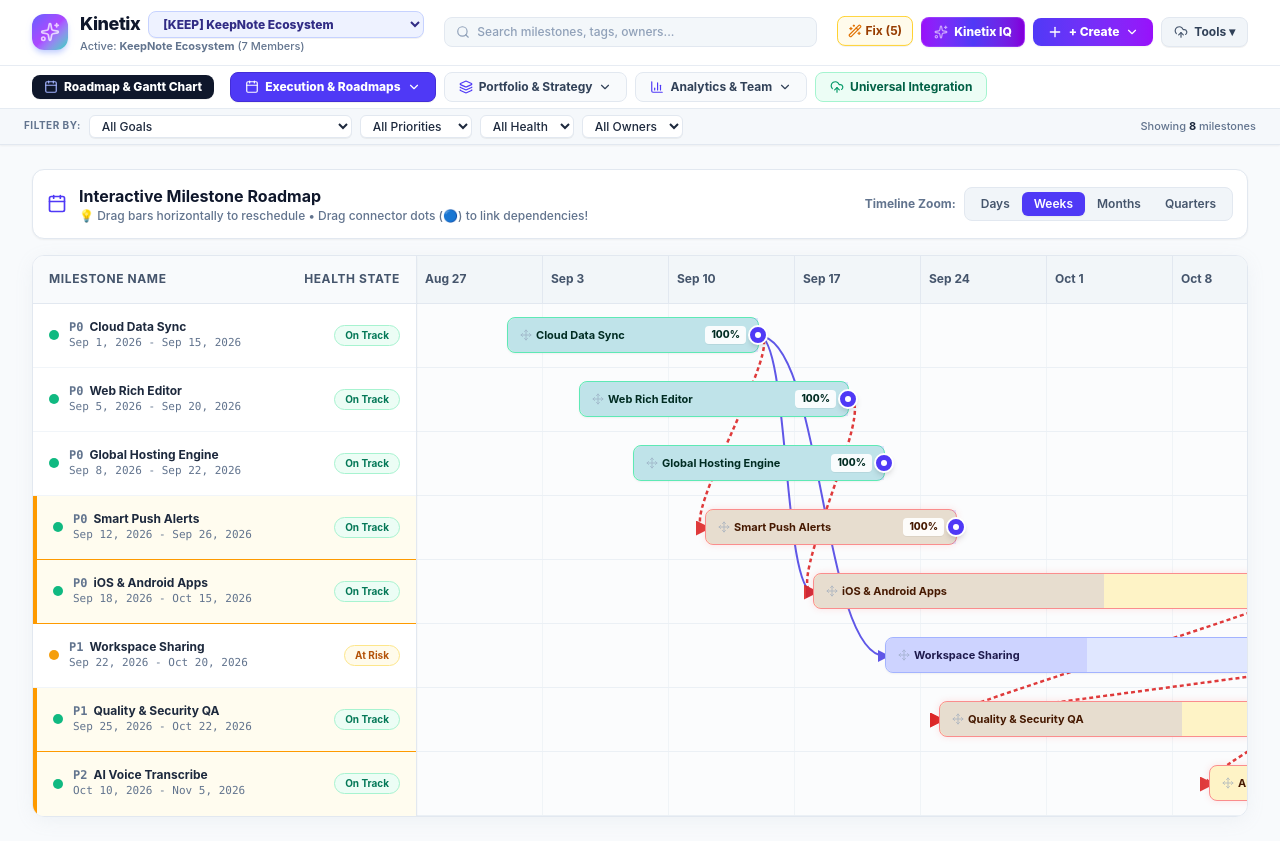
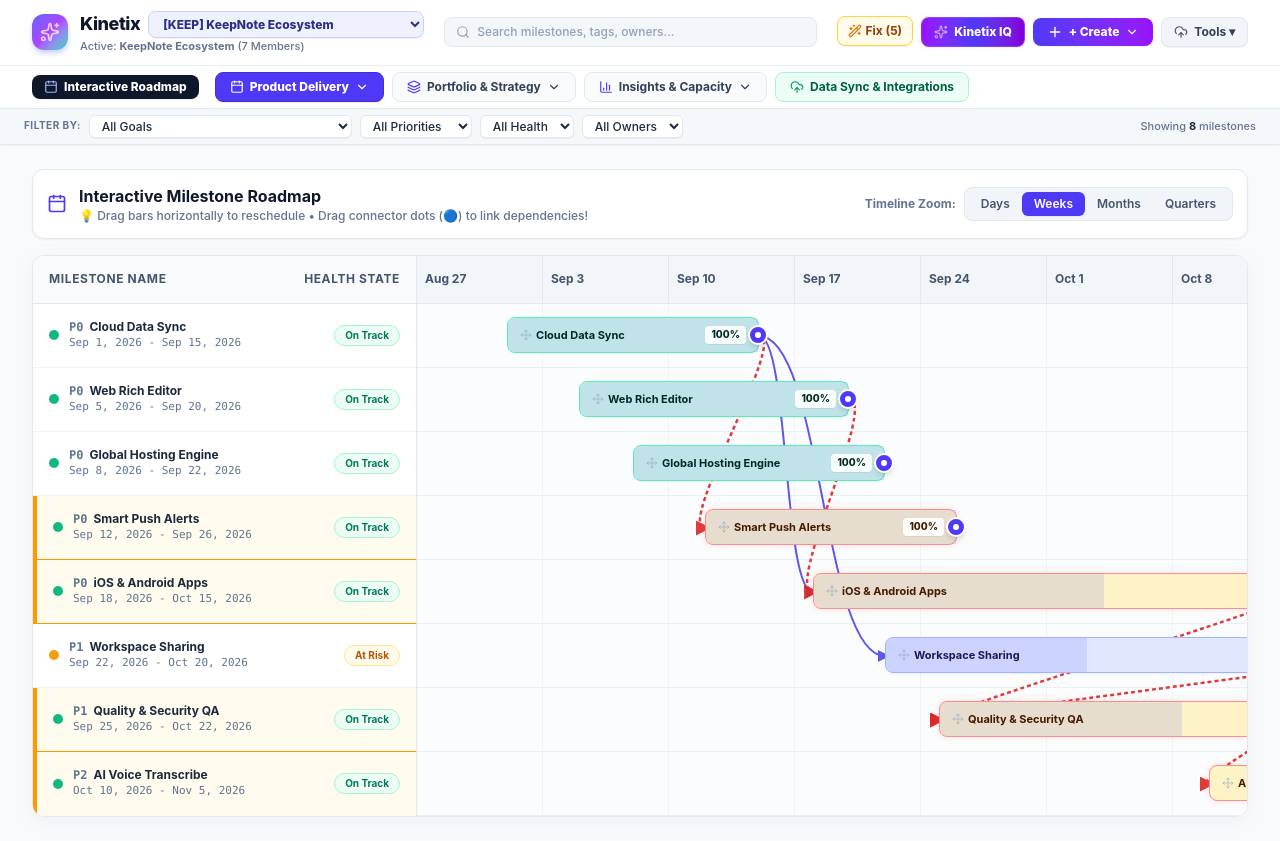
Before and after one commit to anubioinfo/kinetix, a React (Vite) app: page / in a window 1280 px wide. Built offline with nearby package versions, Linux system fonts and the light colour scheme.

Commit message:
refactor: Group navigation items into 4 compact dropdown hubs with zero horizontal scroll

```diff
--- a/src/components/Header.jsx
+++ b/src/components/Header.jsx
@@ -92,17 +92,17 @@
     return () => document.removeEventListener('mousedown', handleClickOutside);
   }, []);
 
-  // Navigation Groupings
+  // Navigation Groupings (Executive Professional Titles)
   const navGroups = [
     {
       id: 'execution',
-      label: 'Execution & Roadmaps',
+      label: 'Product Delivery',
       icon: Calendar,
       items: [
-        { id: 'gantt', label: 'Roadmap & Gantt Chart', icon: Calendar, desc: 'Timeline view & milestones' },
-        { id: 'kanban', label: 'Kanban Execution Board', icon: Kanban, desc: 'Agile workflow status columns' },
-        { id: 'priority', label: 'Priority Matrix & RICE', icon: Grid, desc: '2x2 effort vs impact scorecard' },
-        { id: 'dependencies', label: 'Dependency Graph', icon: GitCommit, desc: 'Visual network blocker map' }
+        { id: 'gantt', label: 'Interactive Roadmap', icon: Calendar, desc: 'Timeline view & milestones' },
+        { id: 'kanban', label: 'Agile Kanban Board', icon: Kanban, desc: 'Agile workflow status columns' },
+        { id: 'priority', label: 'RICE Priority Matrix', icon: Grid, desc: '2x2 effort vs impact scorecard' },
+        { id: 'dependencies', label: 'Dependency Network', icon: GitCommit, desc: 'Visual network blocker map' }
       ]
     },
     {
@@ -110,25 +110,25 @@
       label: 'Portfolio & Strategy',
       icon: Layers,
       items: [
-        { id: 'projects', label: 'Projects Directory', icon: FolderKanban, desc: 'Multi-project workspace hub' },
-        { id: 'portfolio', label: 'Release Trains (ART)', icon: Layers, desc: 'SAFe Program Increments & release tracks' },
+        { id: 'projects', label: 'Project Workspaces', icon: FolderKanban, desc: 'Multi-project workspace hub' },
+        { id: 'portfolio', label: 'Agile Release Trains', icon: Layers, desc: 'SAFe Program Increments & release tracks' },
         { id: 'strategy', label: 'Strategic Objectives', icon: Target, desc: 'Quarterly goals & OKR alignment' }
       ]
     },
     {
       id: 'insights',
-      label: 'Analytics & Team',
+      label: 'Insights & Capacity',
       icon: BarChart3,
       items: [
-        { id: 'ideas', label: 'Ideas & Innovation Portal', icon: Lightbulb, desc: 'Community voting & feature requests' },
-        { id: 'resource', label: 'Team Capacity & Load', icon: Users, desc: 'Workload hours & capacity planning' },
+        { id: 'ideas', label: 'Ideas Portal', icon: Lightbulb, desc: 'Community voting & feature requests' },
+        { id: 'resource', label: 'Team Capacity', icon: Users, desc: 'Workload hours & capacity planning' },
         { id: 'analytics', label: 'Executive Analytics', icon: BarChart3, desc: 'Burn-up metrics & health charts' }
       ]
     }
   ];
 
   // Helper to find current active view metadata
-  const allNavItems = navGroups.flatMap(g => g.items).concat([{ id: 'integrations', label: 'Universal Integration', icon: UploadCloud }]);
+  const allNavItems = navGroups.flatMap(g => g.items).concat([{ id: 'integrations', label: 'Data Sync & Integrations', icon: UploadCloud }]);
   const currentNav = allNavItems.find(i => i.id === activeView) || allNavItems[0];
 
   const handleCreateMilestone = () => {
@@ -395,7 +395,7 @@
             );
           })}
 
-          {/* Standalone Button: Universal Integration */}
+          {/* Standalone Button: Data Sync & Integrations */}
           <button
             onClick={() => setActiveView('integrations')}
             className={`flex items-center gap-1.5 px-3.5 py-1.5 text-xs font-bold rounded-lg transition-all border ${
@@ -405,7 +405,7 @@
             }`}
           >
             <UploadCloud className={`w-3.5 h-3.5 ${activeView === 'integrations' ? 'text-white' : 'text-emerald-600'}`} />
-            <span>Universal Integration</span>
+            <span>Data Sync & Integrations</span>
           </button>
 
         </div>
--- a/src/components/IntegrationHubModal.jsx
+++ b/src/components/IntegrationHubModal.jsx
@@ -189,7 +189,7 @@
             </div>
             <div>
               <h2 className="text-base font-extrabold flex items-center gap-2">
-                <span>Universal Integration Hub</span>
+                <span>Data Sync & Enterprise Integrations</span>
                 <span className="text-[10px] uppercase tracking-wider bg-emerald-500/20 text-emerald-300 px-2 py-0.5 rounded border border-emerald-400/30">Live Sync & Import</span>
               </h2>
               <p className="text-xs text-indigo-200 font-medium">Import, export, & sync milestones with Excel, CSV, Jira, & MS Project</p>
--- a/src/views/IntegrationHubView.jsx
+++ b/src/views/IntegrationHubView.jsx
@@ -177,7 +177,7 @@
           </div>
           <div>
             <h2 className="text-xl font-extrabold flex items-center gap-2">
-              <span>Universal Integration Hub</span>
+              <span>Data Sync & Enterprise Integrations</span>
               <span className="text-xs uppercase tracking-wider bg-emerald-500/20 text-emerald-300 px-2.5 py-0.5 rounded-full border border-emerald-400/30 font-mono">
                 Enterprise Sync Engine
               </span>
```
